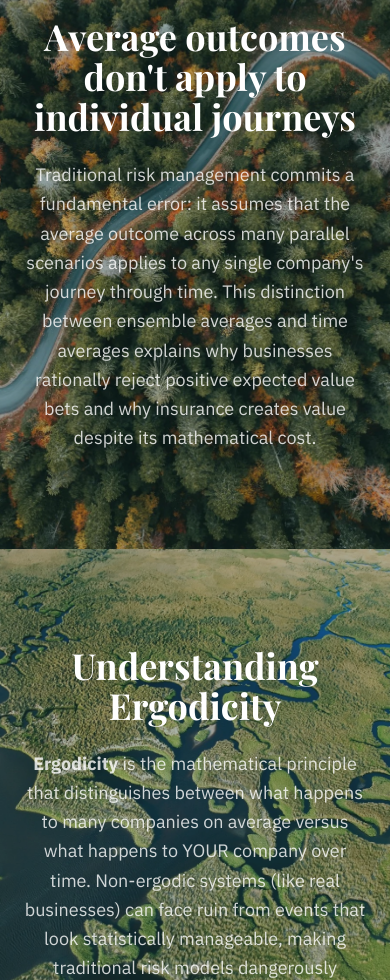
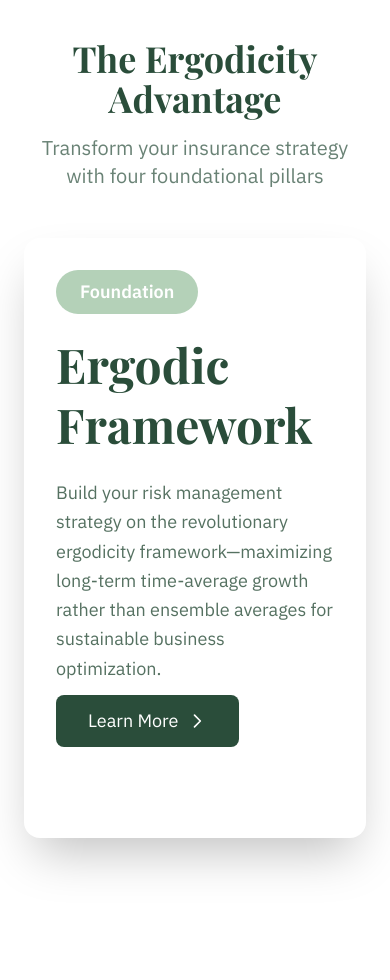
Before and after one commit to AlexFiliakov/MostlyOptimal.com, a Next.js app: page / in a window 390 px wide. Shown: the part 1020-2000 px from the top of the page. Built offline with nearby package versions, Linux system fonts and the light colour scheme.

Commit message:
feat: scroll stack section

```diff
--- /dev/null
+++ b/app/components/ScrollStackSection.tsx
@@ -0,0 +1,162 @@
+"use client";
+
+import React, { useState, useEffect, useRef } from "react";
+import Image from "next/image";
+
+export default function ScrollStackSection() {
+  const [activeIndex, setActiveIndex] = useState(0);
+  const containerRef = useRef<HTMLDivElement>(null);
+
+  const cards = [
+    {
+      id: 1,
+      badge: "Foundation",
+      badgeColor: "bg-sage-green",
+      badgeTextColor: "text-white",
+      title: "Ergodic Framework",
+      description:
+        "Build your risk management strategy on the revolutionary ergodicity framework—maximizing long-term time-average growth rather than ensemble averages for sustainable business optimization.",
+      color: "bg-white",
+      image: "/images/tree_roots.webp",
+    },
+    {
+      id: 2,
+      badge: "Intelligence",
+      badgeColor: "bg-deep-forest",
+      badgeTextColor: "text-white",
+      title: "Advanced Analytics",
+      description:
+        "Leverage sophisticated Monte Carlo simulations and optimization algorithms to model complex loss distributions and understand the full spectrum of potential outcomes with statistical confidence.",
+      color: "bg-[#e5e7e4]",
+      image: "/images/jigsaw.webp",
+    },
+    {
+      id: 3,
+      badge: "Strategy",
+      badgeColor: "bg-[#5a7a6f]",
+      badgeTextColor: "text-white",
+      title: "Optimal Insurance Design",
+      description:
+        "Design sophisticated multi-layer insurance programs with optimal attachment points, limits, and structures that maximize your company's long-term value and resilience.",
+      color: "bg-[#d4e3df]",
+      image: "/images/compass.webp",
+    },
+    {
+      id: 4,
+      badge: "Results",
+      badgeColor: "bg-[#8ba89d]",
+      badgeTextColor: "text-deep-forest",
+      title: "Measurable Impact",
+      description:
+        "Track and validate your insurance strategy performance with comprehensive reporting, backtesting frameworks, and real-time business constraint monitoring for continuous improvement.",
+      color: "bg-[#aec6c1]",
+      image: "/images/forest_path.webp",
+    },
+  ];
+
+  useEffect(() => {
+    const handleScroll = () => {
+      if (containerRef.current) {
+        const rect = containerRef.current.getBoundingClientRect();
+        const scrollProgress = -rect.top / (rect.height - window.innerHeight);
+        const newIndex = Math.min(
+          Math.max(0, Math.floor(scrollProgress * cards.length)),
+          cards.length - 1
+        );
+        setActiveIndex(newIndex);
+      }
+    };
+
+    window.addEventListener("scroll", handleScroll);
+    return () => window.removeEventListener("scroll", handleScroll);
+  }, [cards.length]);
+
+  return (
+    <section
+      ref={containerRef}
+      className="relative py-24 bg-white"
+      style={{ minHeight: `${cards.length * 100}vh` }}
+    >
+      <div className="sticky top-0 h-screen flex items-center justify-center">
+        <div className="w-full max-w-7xl mx-auto px-6">
+          <div className="mb-12 text-center">
+            <h2 className="text-4xl md:text-5xl font-display font-bold text-deep-forest mb-4">
+              The Ergodicity Advantage
+            </h2>
+            <p className="text-xl text-deep-forest/70 max-w-3xl mx-auto">
+              Transform your insurance strategy with four foundational pillars
+            </p>
+          </div>
+
+          <div className="relative" style={{ height: "600px" }}>
+            {cards.map((card, index) => {
+              const offset = index * 40;
+              const isActive = index <= activeIndex;
+              const scale = isActive ? 1 : 0.95;
+              const opacity = isActive ? 1 : 0;
+
+              return (
+                <div
+                  key={card.id}
+                  className="absolute inset-0 transition-all duration-700 ease-out"
+                  style={{
+                    transform: `translateY(${isActive ? offset : 100}px) scale(${scale})`,
+                    opacity: opacity,
+                    zIndex: cards.length + index,
+                  }}
+                >
+                  <div
+                    className={`${card.color} flex lg:flex-row flex-col gap-6 rounded-2xl shadow-2xl p-8 h-full overflow-hidden`}
+                  >
+                    <div className="w-full lg:w-1/2 flex flex-col justify-between items-start z-10">
+                      <div
+                        className={`${card.badgeColor} text-lg rounded-full px-6 py-2 ${card.badgeTextColor} font-semibold`}
+                      >
+                        {card.badge}
+                      </div>
+                      <div>
+                        <h3 className="text-5xl md:text-6xl mt-5 text-deep-forest font-display font-bold leading-tight">
+                          {card.title}
+                        </h3>
+                        <p className="mt-6 leading-relaxed text-lg md:text-xl text-deep-forest/80">
+                          {card.description}
+                        </p>
+                      </div>
+                      <button className="flex flex-row gap-2 items-center cursor-pointer rounded-lg mt-3 bg-deep-forest text-white text-lg px-8 py-3 hover:bg-sage-green transition-colors duration-300 group">
+                        Learn More
+                        <svg
+                          className="w-5 h-5 group-hover:translate-x-1 transition-transform duration-200"
+                          fill="none"
+                          stroke="currentColor"
+                          viewBox="0 0 24 24"
+                        >
+                          <path
+                            strokeLinecap="round"
+                            strokeLinejoin="round"
+                            strokeWidth={2}
+                            d="M9 5l7 7-7 7"
+                          />
+                        </svg>
+                      </button>
+                    </div>
+                    <div className="w-full lg:w-1/2 flex items-center justify-center relative">
+                      <div className="relative w-full h-full rounded-xl overflow-hidden">
+                        <Image
+                          src={card.image}
+                          alt={card.title}
+                          fill
+                          className="object-cover"
+                          sizes="(max-width: 768px) 100vw, 50vw"
+                        />
+                      </div>
+                    </div>
+                  </div>
+                </div>
+              );
+            })}
+          </div>
+        </div>
+      </div>
+    </section>
+  );
+}
--- a/app/page.tsx
+++ b/app/page.tsx
@@ -1,5 +1,6 @@
 import HeroSection from "./components/HeroSection";
 import ErgodicitySection from "./components/ErgodicitySection";
+import ScrollStackSection from "./components/ScrollStackSection";
 import AdvantagesSection from "./components/AdvantagesSection";
 import FeaturesSection from "./components/FeaturesSection";
 import CTASection from "./components/CTASection";
@@ -11,6 +12,7 @@ export default function Home() {
     <main className="min-h-screen bg-pure-white">
       <HeroSection />
       <Spacer />
+      <ScrollStackSection />
       <ErgodicitySection />
       <AdvantagesSection />
       <FeaturesSection />
```
